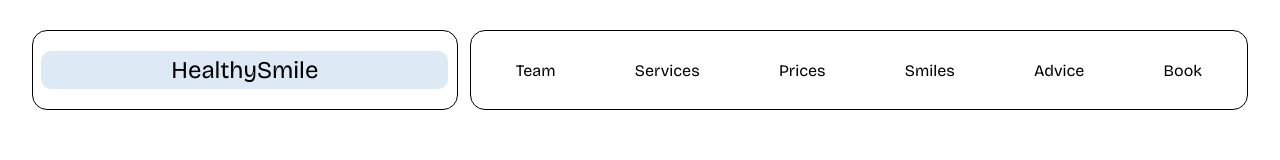
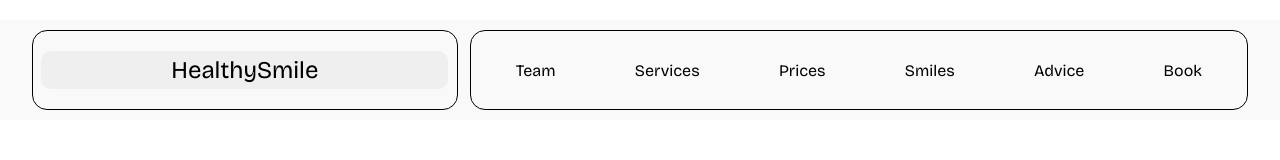
Before and after one commit to Macomi27/Healthy-smile-website, a plain HTML site: page pages/index.html in a window 1280 px wide. In both pictures the pointer is over the link "HealthySmile". Drawn offline with nearby package versions, Linux system fonts and the light colour scheme.

Commit message:
nav bar almost complete

```diff
--- a/styles/styles.css
+++ b/styles/styles.css
@@ -17,7 +17,7 @@ body {
 }
 
 header{
-    background-color: white;
+    background-color: rgb(249, 249, 249);
 }
 
 nav{
@@ -53,7 +53,7 @@ nav{
     cursor: pointer;
     margin: .5rem .7rem;
     border-radius: 1rem;
-    background-color: #dde9f5;
+    background-color: rgb(239, 239, 239);
 
 }
 
```
